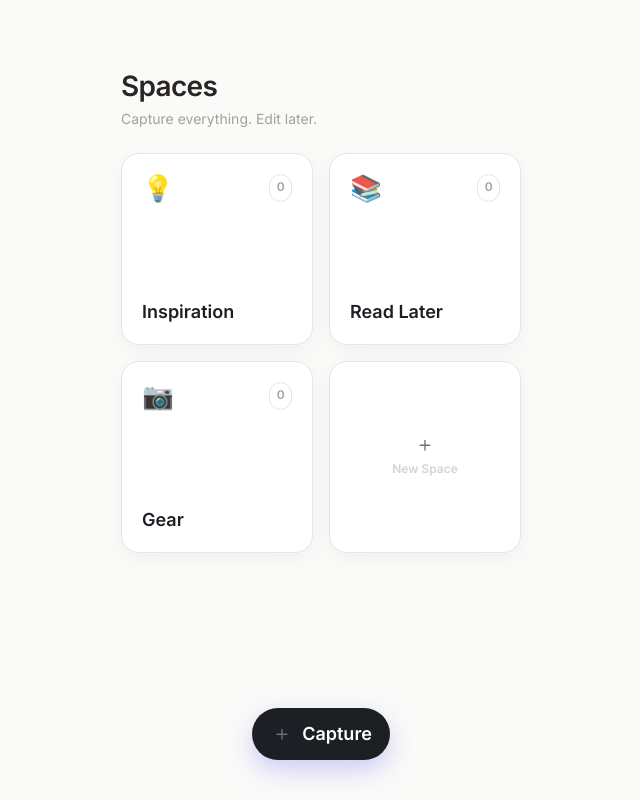
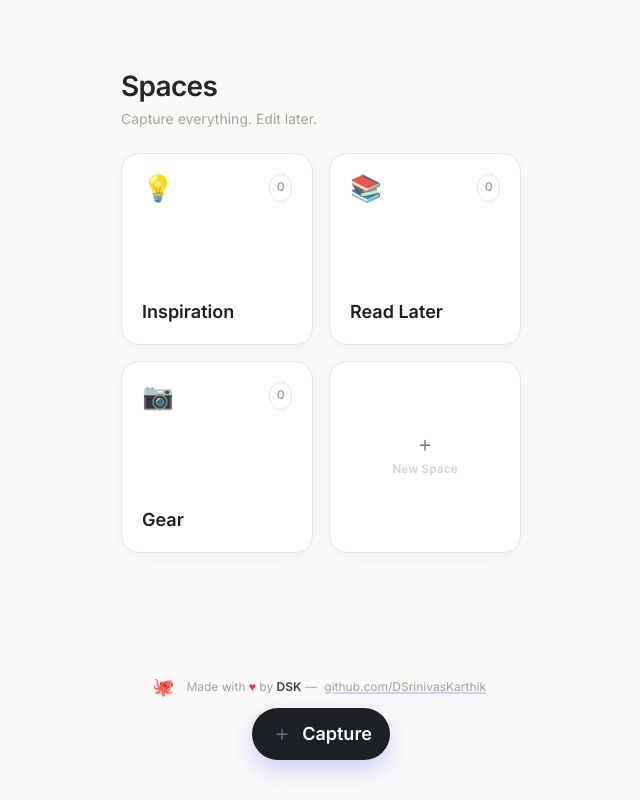
Before and after one commit to DSrinivasKarthik/Captureit, a React (Vite) app: page / in a window 1280 px wide. Shown: the whole page, without its empty margins (319-959 px from the left). Built offline with nearby package versions, Linux system fonts and the light colour scheme.

Commit message:
Added footer in the home view

```diff
--- a/src/App.jsx
+++ b/src/App.jsx
@@ -1015,6 +1015,15 @@ export default function App() {
             </div>
           )}
           {modalMode === 'item' && <QuickCapture />}
+
+          {/* Footer: small credit / link */}
+          <div className="w-full flex justify-center mt-6 pb-6">
+            <a href="https://github.com/DSrinivasKarthik" target="_blank" rel="noreferrer" className="text-xs text-stone-400 hover:text-stone-600 transition-colors flex items-center gap-3">
+              <span className="text-lg">🐙</span>
+              <span>Made with <span className="text-rose-500">♥</span> by <span className="font-bold text-stone-700">DSK</span> — <span className="underline decoration-indigo-200 decoration-2 rounded-sm px-1">github.com/DSrinivasKarthik</span></span>
+            </a>
+          </div>
+
           <Flash />
         </div>
       </div>
```
